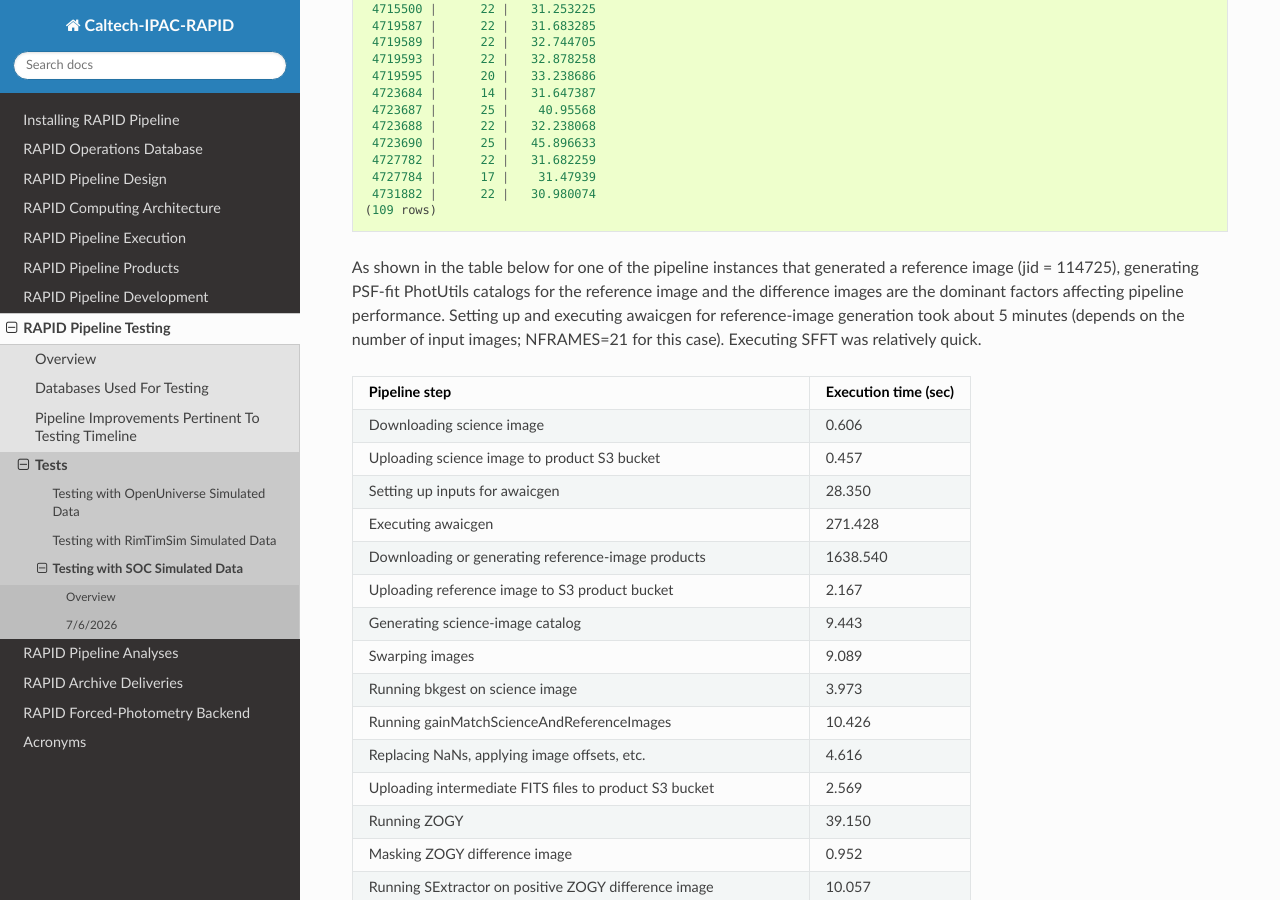
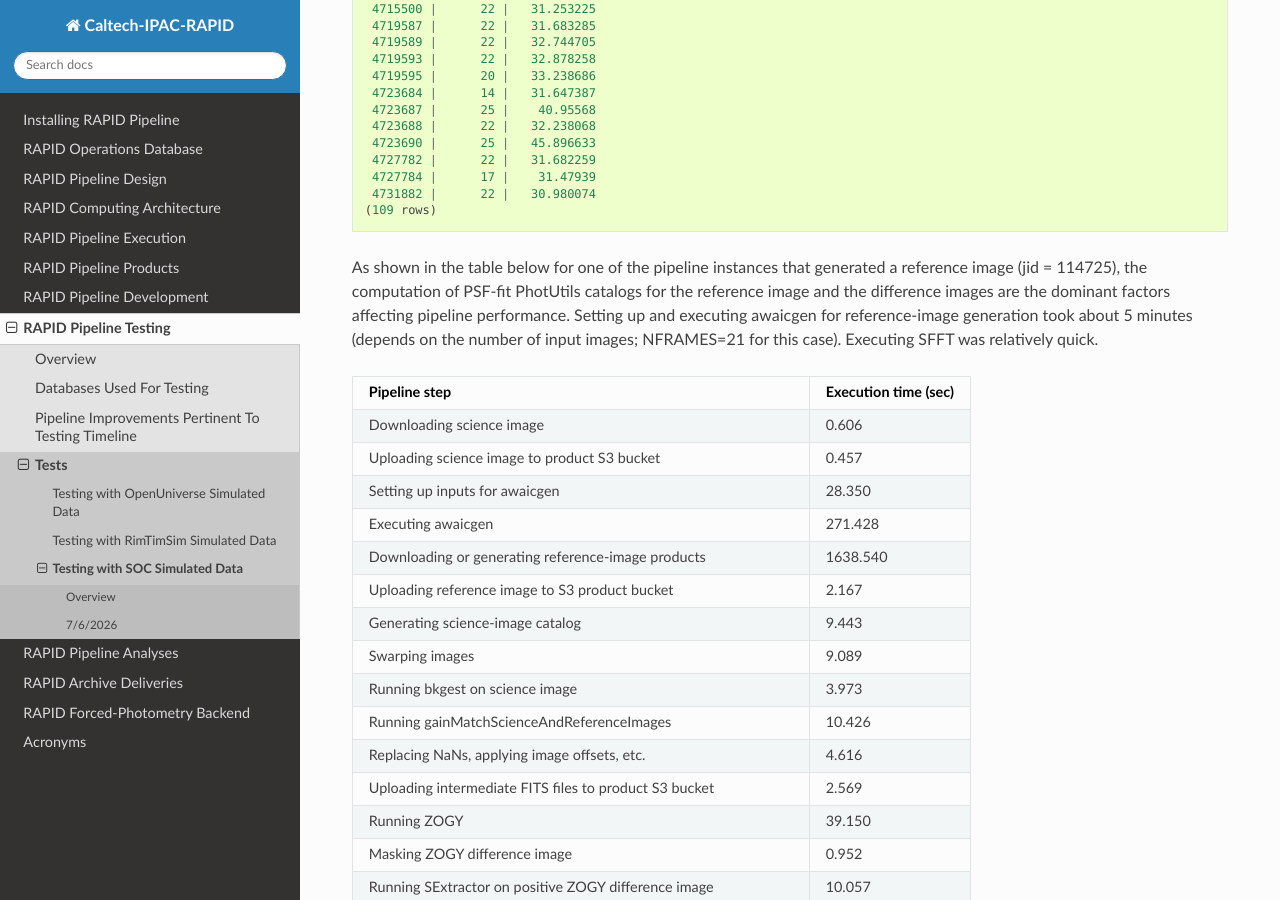
Before and after one commit to Caltech-IPAC/rapid, a Sphinx documentation site: the page built from docs/source/dev/socsim_tests.rst, in a window 1280 px wide and 900 px high, scrolled down 5556 px. Built offline with Sphinx 7.4.7 and the Read the Docs theme 3.1.0, drawn with Linux system fonts in a browser that asks for light colours; some of the changed text lies outside the part shown.

Commit message:
Made updates for the 7/6/2026 test.

```diff
--- a/docs/source/dev/socsim_tests.rst
+++ b/docs/source/dev/socsim_tests.rst
@@ -314,10 +314,10 @@ Because the socsims have sub-pixel dithers, the ``cov5percent`` coverage metric
 
 
 As shown in the table below for one of the pipeline instances that generated a
-reference image (jid = 114725), generating PSF-fit PhotUtils catalogs for the reference image
-and the difference images are the dominant factors affecting pipeline performance.
-Setting up and executing awaicgen for reference-image generation took about 5 minutes
-(depends on the number of input images; NFRAMES=21 for this case).
+reference image (jid = 114725), the computation of PSF-fit PhotUtils catalogs for the
+reference image and the difference images are the dominant factors affecting pipeline
+performance. Setting up and executing awaicgen for reference-image generation took
+about 5 minutes (depends on the number of input images; NFRAMES=21 for this case).
 Executing SFFT was relatively quick.
 
 
```
Also changed, not shown: other parts of docs/source/dev/socsim_tests.rst (+5 -5 lines).
